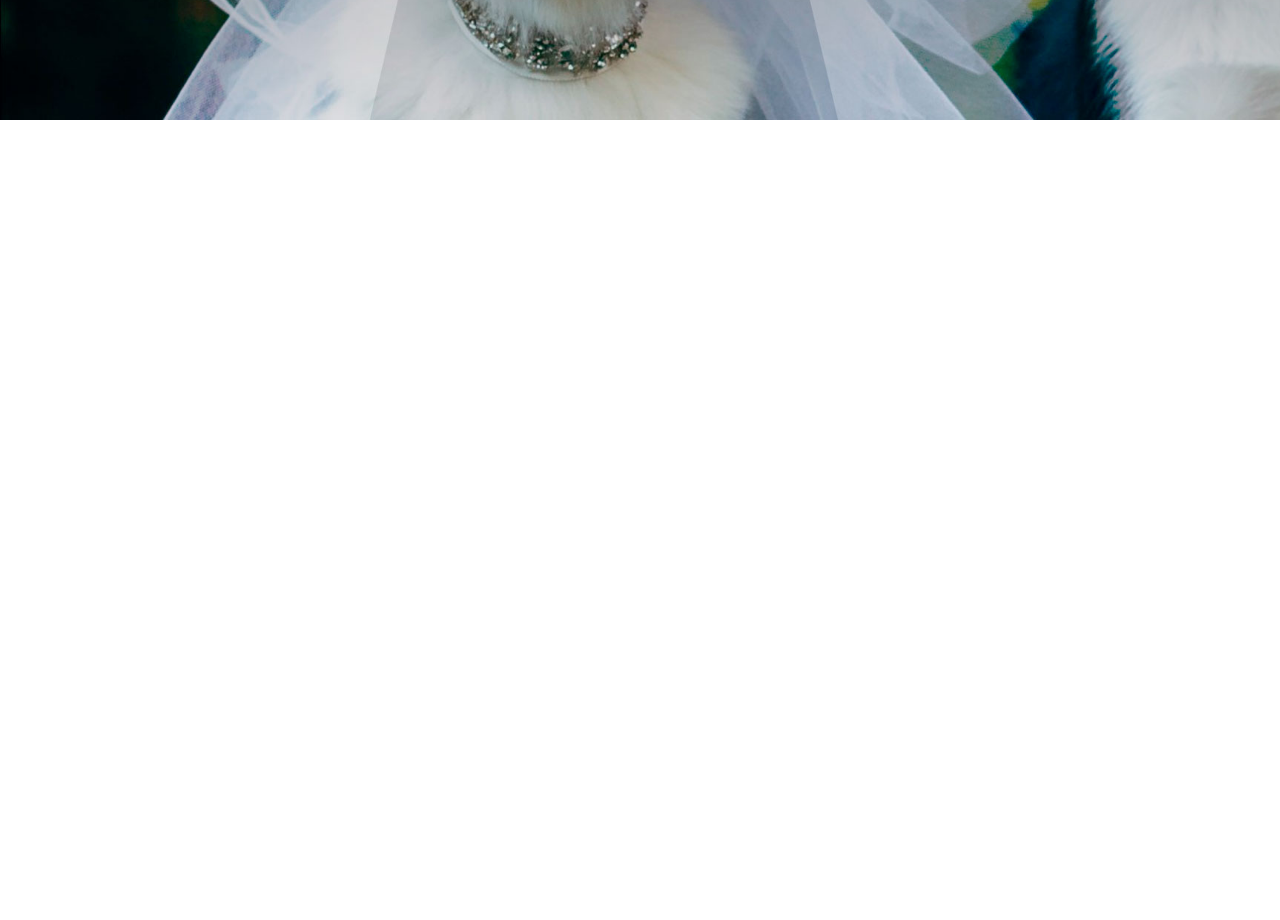
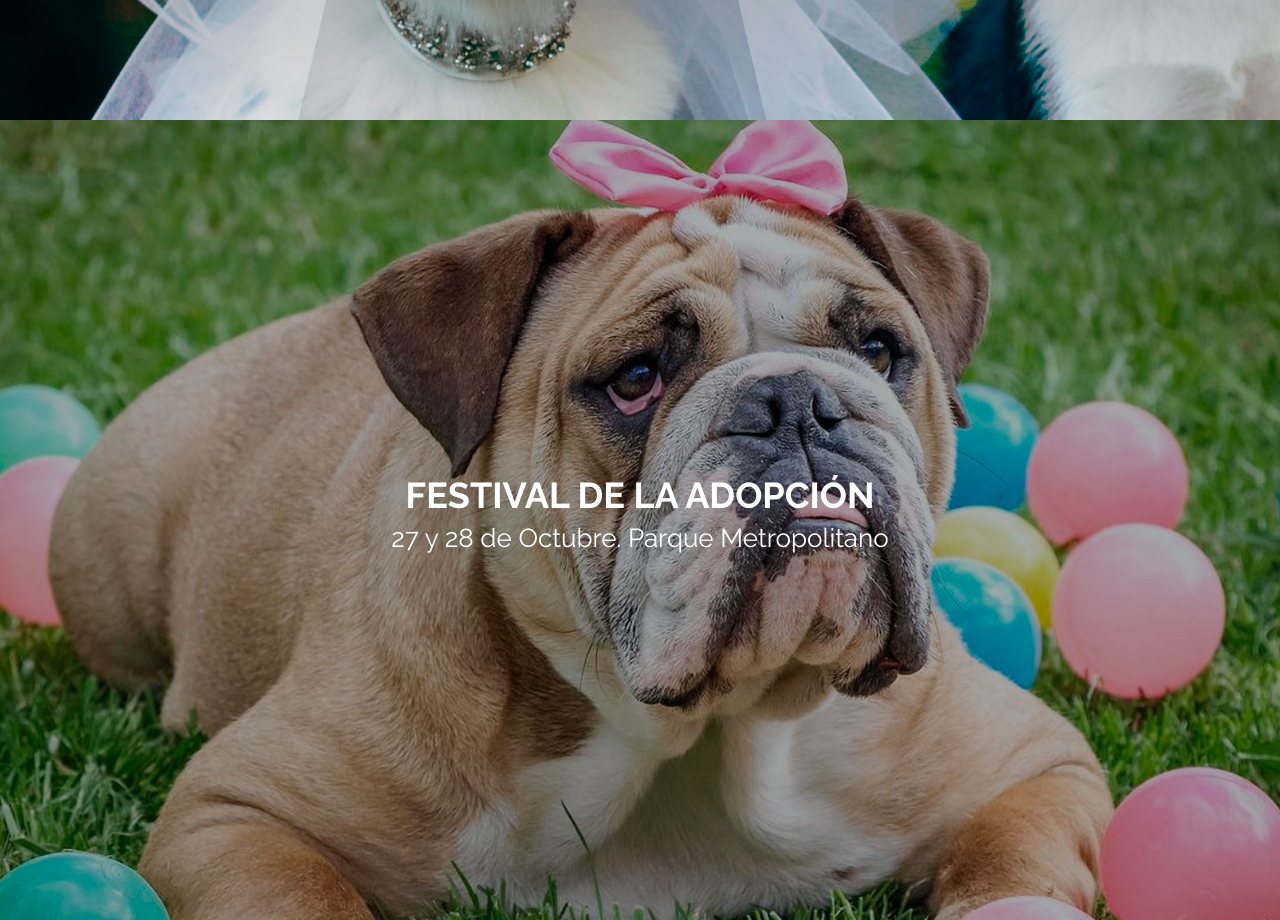
Before and after one commit to ninfanino/bedu-front, a React (Create React App) app: page / in a window 1280 px wide. Shown: the part 680-1600 px from the top of the page. Before the commit the page ends 800 px from the top, so only its background shows below. Built offline with nearby package versions, Linux system fonts and the light colour scheme.

Commit message:
componente eventos

```diff
--- a/src/components/fonts.css
+++ b/src/components/fonts.css
@@ -1 +1 @@
-@import url('https://fonts.googleapis.com/css?family=Raleway:700');
+@import url('https://fonts.googleapis.com/css?family=Raleway:400,700');
--- /dev/null
+++ b/src/components/home/events.js
@@ -0,0 +1,14 @@
+import React from 'react'
+
+const Events = () => (
+    <div className="Events">
+        <div className="titleHeader">
+            festival de la adopción
+        </div>
+        <div className="subtitleHeader">
+            27 y 28 de Octubre. Parque Metropolitano
+        </div>
+    </div>
+)
+
+export default Events
--- a/src/components/home/home.css
+++ b/src/components/home/home.css
@@ -2,7 +2,7 @@
     display: flex;
     align-items: center;
     justify-content: center;
-    background: url('/images/banner.jpg');
+    background: url('/images/banner.jpg') center;
     background-size: cover;
     height: 100vh;
     flex-direction: column;
@@ -29,3 +29,26 @@
     text-transform: uppercase;
     cursor: pointer;
 }
+
+.Events {
+    display: flex;
+    align-items: center;
+    justify-content: center;
+    background: url('/images/banner-events.jpg') center;
+    background-size: cover;
+    height: 100vh;
+    flex-direction: column;
+    text-align: center;
+}
+.subtitleHeader {
+    font-size: 26px;
+    margin: 10px 30px;
+    font-weight: 400;
+    font-family: 'Raleway', sans-serif;
+    color: #fff;
+}
+@media (max-width:768px) {
+    .titleHeader {
+        font-size: 28px;
+    }
+}
--- a/src/pages/home.js
+++ b/src/pages/home.js
@@ -2,6 +2,7 @@ import React from 'react'
 import Header from '../components/home/header';
 import '../components/fonts.css'
 import '../components/home/home.css'
+import Events from '../components/home/events';
 
 /*****
  * Header necesita enviar una funcion para abrir el formulario de registro
@@ -10,6 +11,7 @@ import '../components/home/home.css'
 const Home = () => (
     <div>
         <Header/>
+        <Events/>
     </div>
 )
 
```
